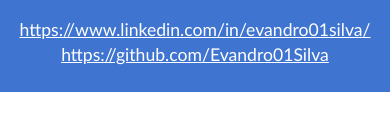
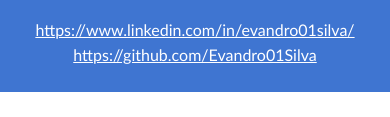
Before and after one commit to Evandro01Silva/Curriculo, a plain HTML site: page index.html in a window 390 px wide. Shown: the part 192-309 px from the top of the page. Drawn offline with Linux system fonts and the light colour scheme.

Commit message:
media query tag a header adicionada

```diff
--- a/style-resume-header.css
+++ b/style-resume-header.css
@@ -42,6 +42,12 @@ body {
     line-height: 25px;
 }
 
+@media (max-width: 768px) {
+    .resume-header a {
+        font-size: medium;
+    }
+}
+
 .resume-header .link-margin-top {
     margin-top: 20px;
 }
```
